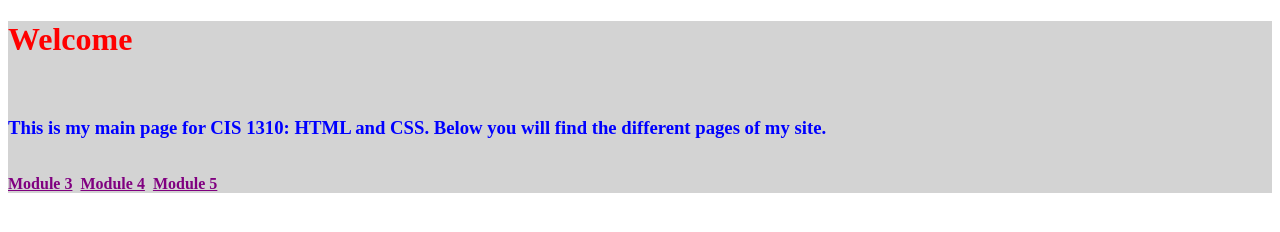
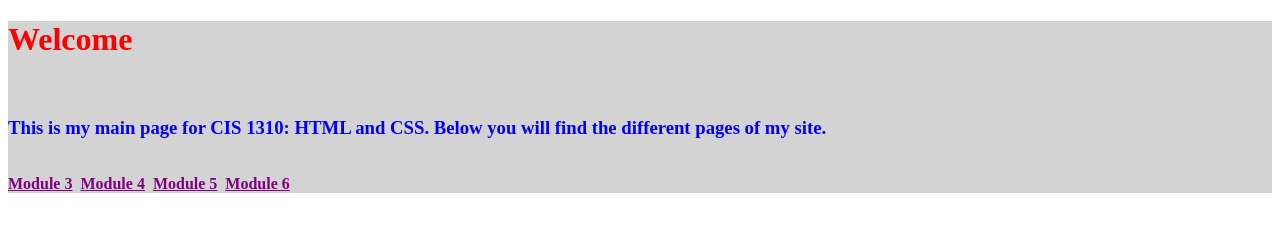
Before and after one commit to pankowl/CIS1310-2021-fall, a plain HTML site: page index.html in a window 1280 px wide. Drawn offline with Linux system fonts and the light colour scheme.

Commit message:
update to index.html

```diff
--- a/index.html
+++ b/index.html
@@ -28,5 +28,6 @@
     <a href="module03/index.html"><b>Module 3</b></a>&nbsp;
     <a href="https://pankowl.github.io/CIS1310-2021-fall/module04/module04.html"><b>Module 4</b></a>&nbsp;
     <a href="module05/module05.html"><b>Module 5</b></a>&nbsp;
+    <a href="module06/index.html"><b>Module 6</b></a>&nbsp;
 </nav>
 </html>
```
